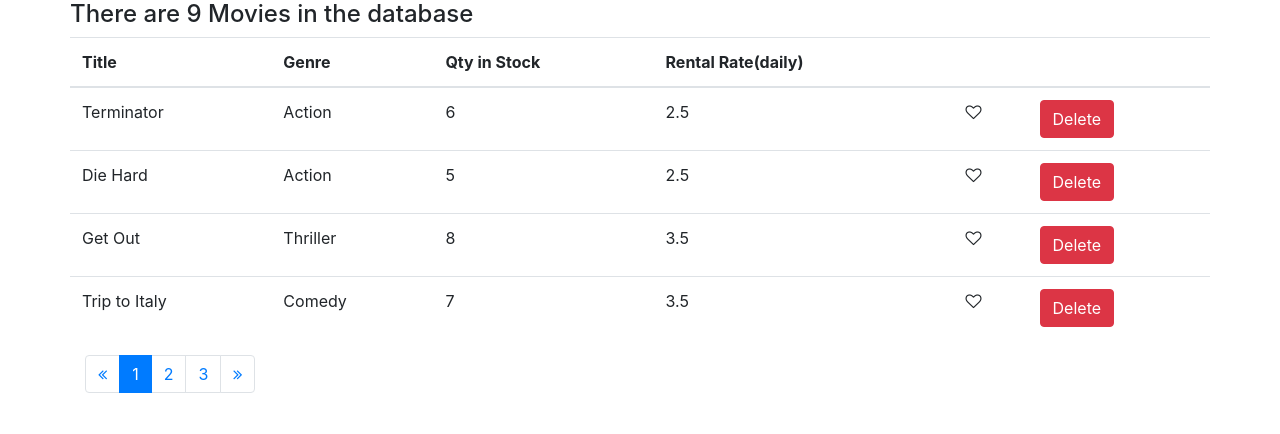
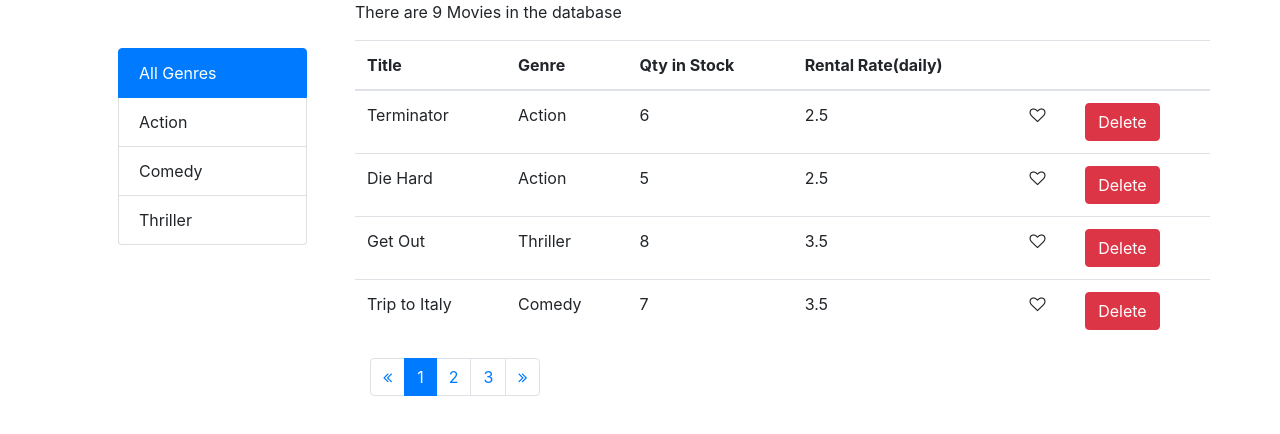
Before and after one commit to MokshagnaV/vidly, a React (Create React App) app: page / in a window 1280 px wide. Shown: the top 434 px of the page. Built offline with nearby package versions, Linux system fonts and the light colour scheme.

Commit message:
Add filtering

```diff
--- /dev/null
+++ b/src/components/common/listGroup.jsx
@@ -0,0 +1,40 @@
+import PropTypes from "prop-types";
+
+const ListGroup = ({
+  items,
+  textProperty,
+  valueProperty,
+  itemOnSelect,
+  selectedItem,
+}) => {
+  return (
+    <ul className="list-group">
+      {items.map((i) => (
+        <li
+          style={{ cursor: "pointer" }}
+          key={i[valueProperty] ? i[valueProperty] : 1}
+          className={
+            selectedItem === i[textProperty]
+              ? "list-group-item active"
+              : "list-group-item"
+          }
+          onClick={() => itemOnSelect(i)}
+        >
+          {i[textProperty]}
+        </li>
+      ))}
+    </ul>
+  );
+};
+
+ListGroup.defaultProps = {
+  textProperty: "name",
+  valueProperty: "_id",
+};
+
+ListGroup.propTypes = {
+  items: PropTypes.array.isRequired,
+  itemOnSelect: PropTypes.func.isRequired,
+  selectedItem: PropTypes.string,
+};
+export default ListGroup;
--- a/src/components/common/pagination.jsx
+++ b/src/components/common/pagination.jsx
@@ -5,6 +5,7 @@ const Pagination = (props) => {
     props;
   let noOfPages = totalItems / pageSize;
   noOfPages = Math.ceil(noOfPages);
+  if (noOfPages < 2) return;
   const pages = _.range(1, noOfPages + 1);
   return (
     <nav>
--- a/src/components/movies.jsx
+++ b/src/components/movies.jsx
@@ -1,14 +1,23 @@
 import React, { Component } from "react";
 import { getMovies } from "../services/fakeMovieService";
+import { getGenres } from "../services/fakeGenreService";
 import Like from "./common/like";
 import Pagination from "./common/pagination";
 import { pagination } from "../utils/pagination";
+import ListGroup from "./common/listGroup";
 
 class Movies extends Component {
   state = {
-    movies: getMovies(),
+    movies: [],
+    genres: [],
     currPage: 1,
     pageSize: 4,
+    selectedGenre: { name: "All Genres" },
+  };
+
+  componentDidMount = () => {
+    const genres = [{ name: "All Genres" }, ...getGenres()];
+    this.setState({ movies: getMovies(), genres: genres });
   };
 
   delMovie = (id) => {
@@ -54,19 +63,37 @@ class Movies extends Component {
     this.setState({ currPage });
   };
 
+  handleChangeGenre = (genre) => {
+    this.setState({ selectedGenre: genre, currPage: 1 });
+  };
+
   render() {
-    const count = this.state.movies.length;
-    const { currPage, pageSize, movies: allMovies } = this.state;
+    const {
+      currPage,
+      pageSize,
+      movies: allMovies,
+      selectedGenre,
+      genres,
+    } = this.state;
 
-    const movies = pagination(allMovies, pageSize, currPage);
+    const filtered =
+      selectedGenre && selectedGenre._id
+        ? allMovies.filter((m) => selectedGenre.name === m.genre.name)
+        : allMovies;
+    const movies = pagination(filtered, pageSize, currPage);
 
-    if (count === 0) {
-      return <h2>No movies available</h2>;
-    }
     return (
-      <React.Fragment>
       <div className="row">
-          <h4>There are {count} Movies in the database</h4>
+        <div className="col-3 p-5">
+          <ListGroup
+            items={genres}
+            itemOnSelect={this.handleChangeGenre}
+            selectedItem={selectedGenre.name}
+          />
+        </div>
+        <div className="col">
+          <div className="row">
+            <p>There are {filtered.length} Movies in the database</p>
           </div>
           <div className="row">
             <table className="table">
@@ -109,12 +136,13 @@ class Movies extends Component {
           <Pagination
             currPage={currPage}
             pageSize={pageSize}
-          totalItems={count}
+            totalItems={filtered.length}
             handlePage={this.changePage}
             goPrevPage={this.previousPage}
             goNextPage={this.nextPage}
           />
-      </React.Fragment>
+        </div>
+      </div>
     );
   }
 }
```
Lines whose indentation alone changed are shown as unchanged.
